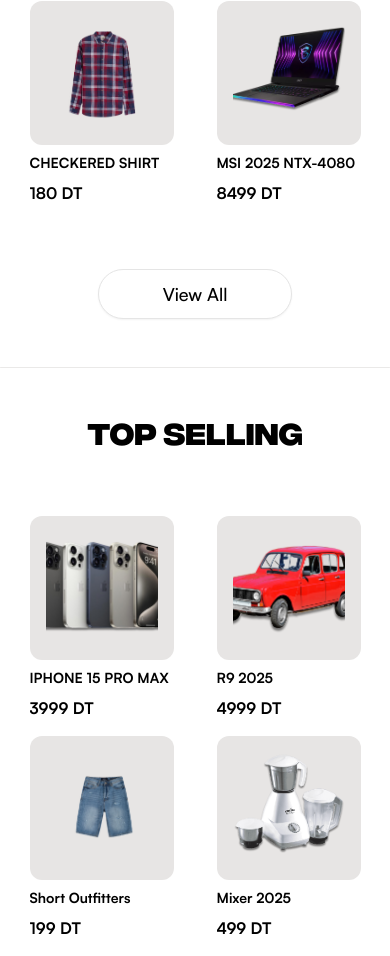
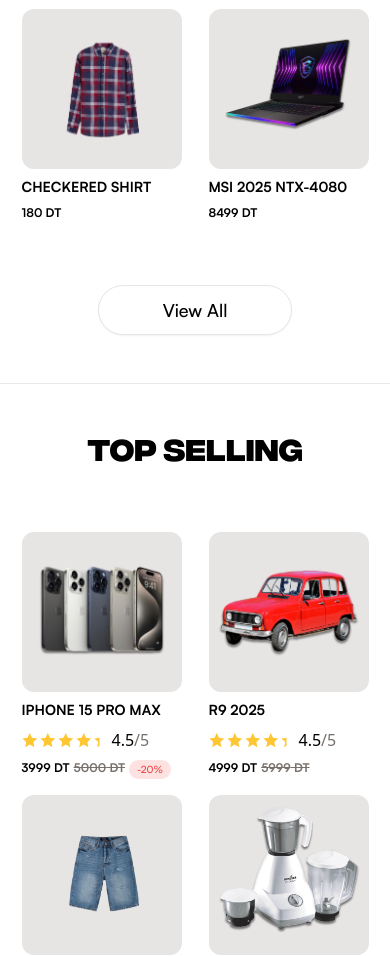
Before and after one commit to MazenChaouch/ecommerce-jam, a Next.js app: page / in a window 390 px wide. Shown: the part 1380-2336 px from the top of the page. Built offline with nearby package versions, Linux system fonts and the light colour scheme.

Commit message:
now home page done except nav mobile

```diff
--- a/app/content.ts
+++ b/app/content.ts
@@ -95,25 +95,41 @@
     image: pc,
   },
 ];
-const TopProducts: { name: string; price: number; image: any }[] = [
+const TopProducts: {
+  name: string;
+  oldPrice?: number;
+  price: number;
+  rating?: number;
+  discount?: number;
+  image: any;
+}[] = [
   {
     name: "IPHONE 15 PRO MAX",
+    oldPrice: 5000,
     price: 3999,
+    rating: 4.5,
+    discount: 20,
     image: phones,
   },
   {
     name: "R9 2025",
+    oldPrice: 5999,
     price: 4999,
+    rating: 4.5,
     image: r9,
   },
   {
     name: "Short Outfitters",
+    oldPrice: 299,
     price: 199,
+    rating: 4,
     image: short,
   },
   {
     name: "Mixer 2025",
+    oldPrice: 599,
     price: 499,
+    rating: 4.5,
     image: mixer,
   },
 ];
--- a/components/cardProduct.tsx
+++ b/components/cardProduct.tsx
@@ -1,25 +1,43 @@
 import Image from "next/image";
 import React from "react";
+import { Rating } from "./rating";
+import { Badge } from "./ui/badge";
 
 export const CardProduct = (product: {
   name: string;
+  oldPrice?: number;
   price: number;
+  rating?: number;
+  discount?: number;
   image: any;
 }) => {
   return (
-    <div className="h-fit w-fit space-y-2 overflow-hidden">
-      <div className="overflow-hidden rounded-xl bg-stone-200 p-4">
+    <div className="h-fit w-fit space-y-2 ">
+      <div className="rounded-xl bg-stone-200 p-2 md:p-4">
         <Image
           src={product.image}
           alt={product.name}
-          className="h-28 w-28 object-cover transition-transform duration-500 ease-in-out hover:scale-110 sm:h-56 sm:w-56 lg:h-72 lg:w-72"
+          className="h-36 w-36 object-contain duration-500 ease-in-out hover:scale-110 max-[350px]:h-40 max-[350px]:w-40 sm:h-56 sm:w-56 lg:h-72 lg:w-72"
         />
       </div>
       <div className="font-Satoshi text-sm font-bold md:text-lg">
         {product.name}
       </div>
-      <div className="font-Satoshi font-bold md:text-xl">
-        {product.price} DT
+      {product.rating && <Rating rating={product.rating} titled />}
+      <div className="flex h-fit w-full space-x-1 lg:space-x-2">
+        <div className="font-Satoshi text-xs font-bold md:text-xl">
+          {product.price} DT
+        </div>
+        {product.oldPrice && (
+          <div className="font-Satoshi text-xs font-bold text-stone-500 line-through md:text-xl">
+            {product.oldPrice} DT
+          </div>
+        )}
+        {product.discount && (
+          <div className="g:py-1 rounded-xl bg-red-100 px-2 py-0.5 font-Satoshi font-medium text-red-500 max-lg:text-[10px] lg:rounded-3xl lg:px-3">
+            -{product.discount}%
+          </div>
+        )}
       </div>
     </div>
   );
--- a/components/featuredProducts.tsx
+++ b/components/featuredProducts.tsx
@@ -2,7 +2,14 @@
 import { Button } from "./ui/button";
 import { CardProduct } from "./cardProduct";
 
-type product = { name: string; price: number; image: any };
+type product = {
+  name: string;
+  oldPrice?: number;
+  price: number;
+  rating?: number;
+  discount?: number;
+  image: any;
+};
 interface FeturedProductsProps {
   title: string;
   products: product[];
@@ -38,11 +45,24 @@
   return (
     <div className="flex flex-wrap justify-around gap-4 p-4">
       {Products.map(
-        (product: { name: string; price: number; image: any }, index) => (
+        (
+          product: {
+            name: string;
+            oldPrice?: number;
+            price: number;
+            rating?: number;
+            discount?: number;
+            image: any;
+          },
+          index,
+        ) => (
           <CardProduct
             key={index}
             name={product.name}
+            oldPrice={product.oldPrice}
             price={product.price}
+            rating={product.rating}
+            discount={product.discount}
             image={product.image}
           />
         ),
--- a/components/rating.tsx
+++ b/components/rating.tsx
@@ -1,52 +1,45 @@
 "use client";
 import Image from "next/image";
 import rateIcon from "../assets/rating.svg";
-import { useEffect, useState } from "react";
 
 interface RatingProps {
   rating: number;
+  titled?: boolean;
 }
 
-export const Rating = ({ rating }: RatingProps) => {
-  const [starWidth, setStarWidth] = useState(24);
-  const [starParts, setStarParts] = useState<{ full: number; partial: number }>(
-    { full: 0, partial: 0 },
+export const Rating = ({ rating, titled }: RatingProps) => {
+  const rate = Math.floor(rating);
+  const partial = rating - rate;
+  return (
+    <div className="flex items-center">
+      <div className="flex h-fit ">
+        {[...Array(rate)].map((_, index) => (
+          <Image
+            key={index}
+            src={rateIcon}
+            alt="rating"
+            className="mr-0.5 h-4 w-4 md:h-6 md:w-6"
+          />
+        ))}
+        {partial > 0 && (
+          <Image
+            src={rateIcon}
+            alt="rating"
+            className="mr-0.5 h-4 w-4 md:h-6 md:w-6"
+            style={{
+              clipPath: `inset(0 ${20 - partial * 20}px 0 0)`,
+            }}
+          />
+        )}
+      </div>
+      <div className="flex">
+        {titled && (
+          <>
+            <span className="lg:text-lg">{rating}</span>
+            <span className="text-stone-500 lg:text-lg">/5</span>
+          </>
+        )}
+      </div>
+    </div>
   );
-
-  useEffect(() => {
-    const fullStars = Math.floor(rating);
-    const decimalPart = rating - fullStars;
-
-    setStarParts({ full: fullStars, partial: decimalPart });
-  }, [rating]);
-
-  const starElements = [];
-  for (let i = 0; i < starParts.full; i++) {
-    starElements.push(
-      <div key={i} className={`w-${starWidth} h-${starWidth}`}>
-        <Image
-          src={rateIcon}
-          alt="rating"
-          className="h-full w-full object-cover"
-        />
-      </div>,
-    );
-  }
-
-  if (starParts.partial > 0) {
-    starElements.push(
-      <div
-        key={5}
-        className={`w-[${starWidth * starParts.partial}px] h-${starWidth} overflow-hidden`}
-      >
-        <Image
-          src={rateIcon}
-          alt="rating"
-          className="h-full w-full object-cover"
-        />
-      </div>,
-    );
-  }
-
-  return <div className="flex h-fit overflow-hidden">{starElements}</div>;
 };
```
